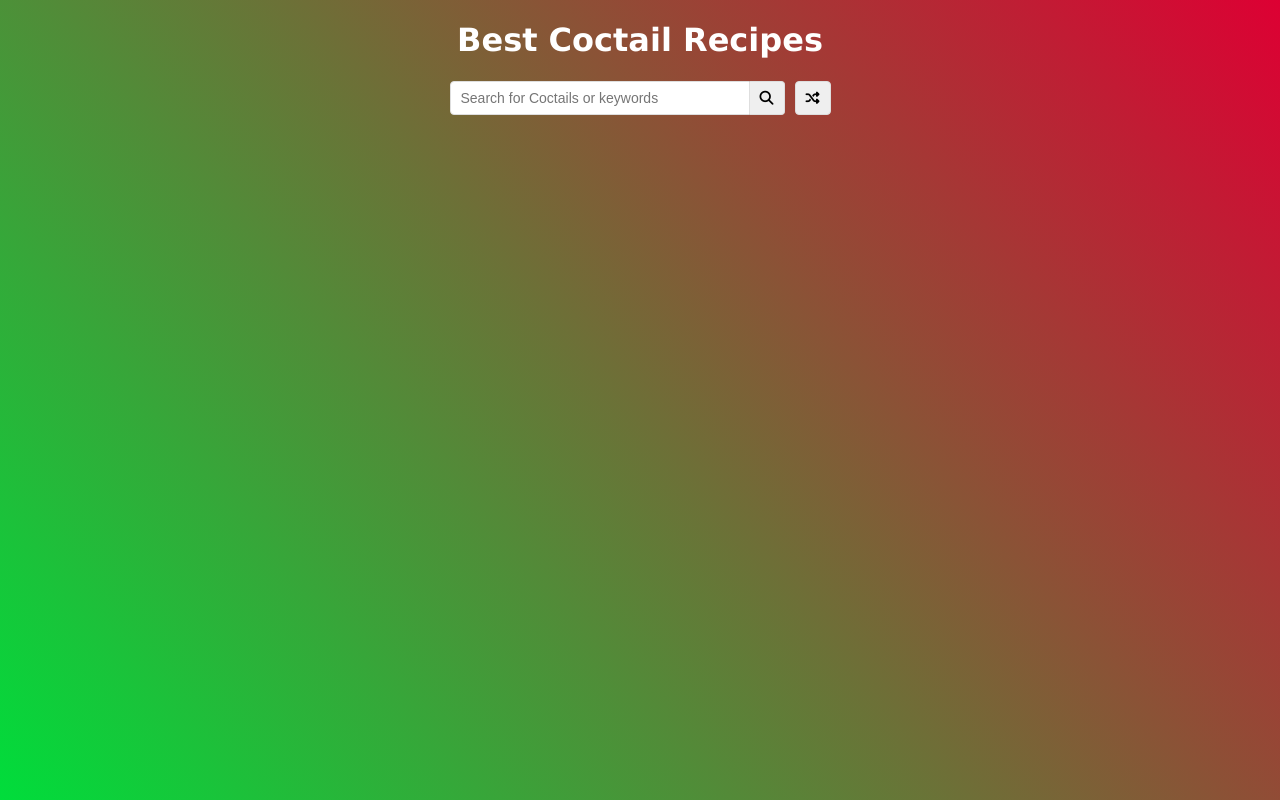
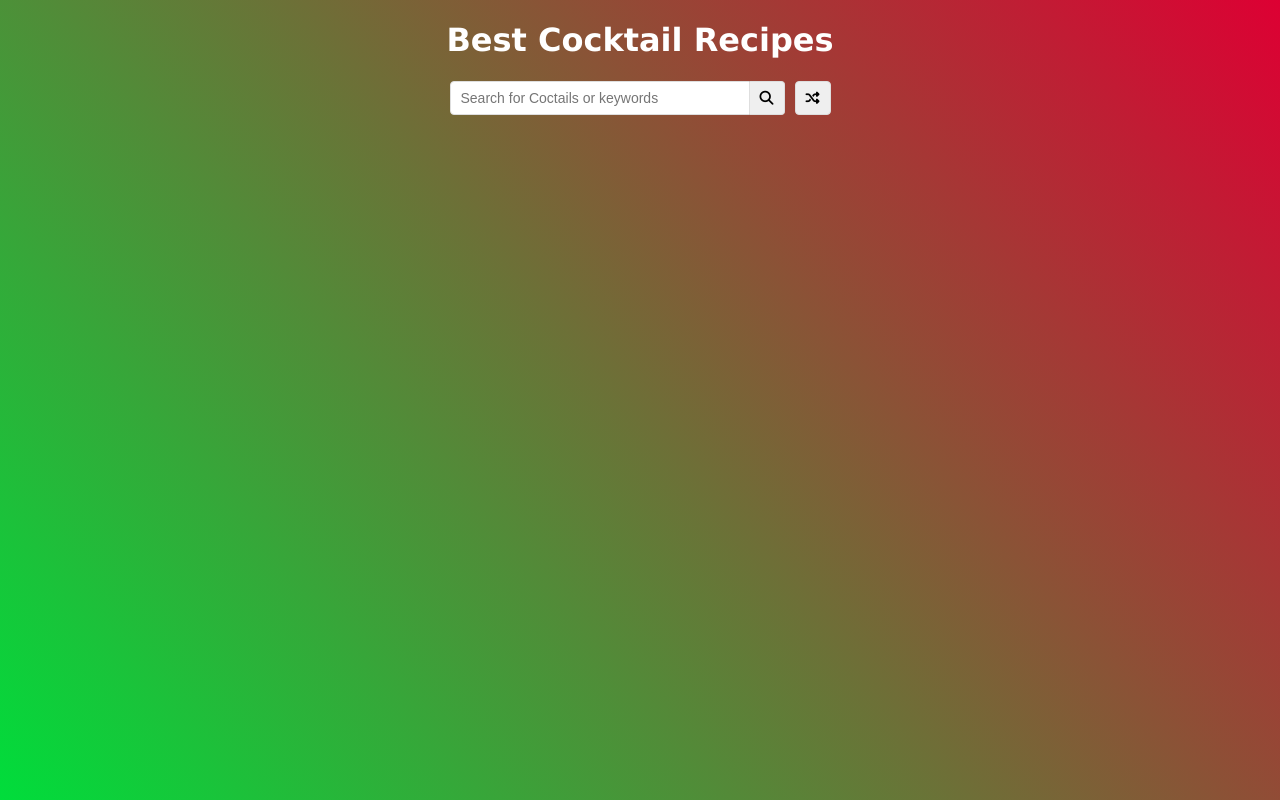
Before and after one commit to AysunItai/CoctailRecepiesApp, a plain HTML site: page index.html in a window 1280 px wide. Drawn offline with Linux system fonts and the light colour scheme.

Commit message:
Update index.html

```diff
--- a/index.html
+++ b/index.html
@@ -5,11 +5,11 @@
     <meta http-equiv="X-UA-Compatible" content="IE=edge">
     <meta name="viewport" content="width=device-width, initial-scale=1.0">
     <link rel="stylesheet" href="style.css">
-    <title>Coctail Finder</title>
+    <title>Cocktail Finder</title>
 </head>
 <body>
     <div class="container">
-        <h1>Best Coctail Recipes</h1>
+        <h1>Best Cocktail Recipes</h1>
         <div class="flex">
             <form  class="flex" id="submit">
                 <input type="text" id="search" placeholder="Search for Coctails or keywords">
```
